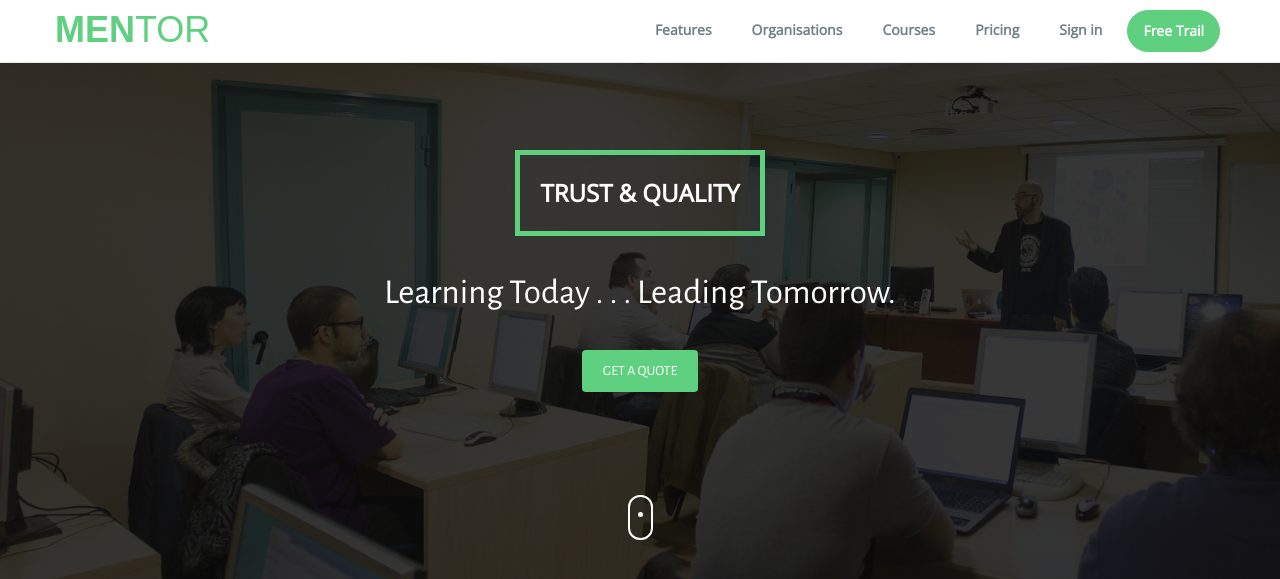
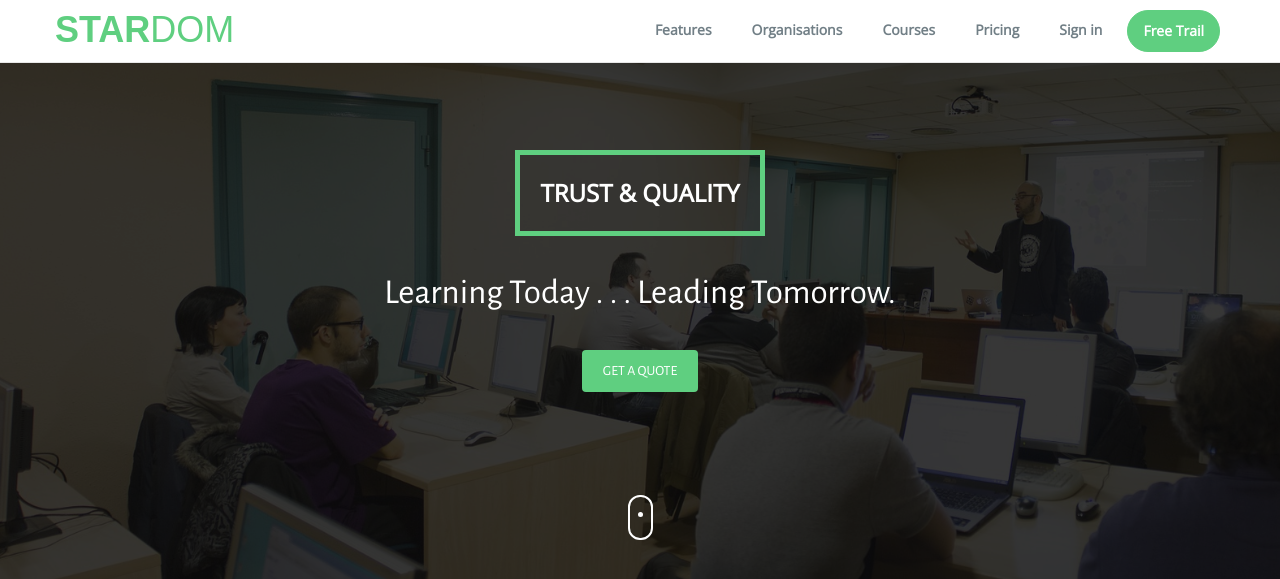
Before and after one commit to HerokuWeb/E-Learning, a PHP site: page / in a window 1280 px wide. Shown: the top 579 px of the page. Run offline with PHP 8.4, Linux system fonts and the light colour scheme; some web fonts are replaced.

Commit message:
Update index.php

```diff
--- a/index.php
+++ b/index.php
@@ -31,7 +31,7 @@
           <span class="icon-bar"></span>
           <span class="icon-bar"></span>
         </button>
-        <a class="navbar-brand" href="index.php">Men<span>tor</span></a>
+        <a class="navbar-brand" href="index.php">Star<span>dom</span></a>
       </div>
       <div class="collapse navbar-collapse" id="myNavbar">
         <ul class="nav navbar-nav navbar-right">
```
